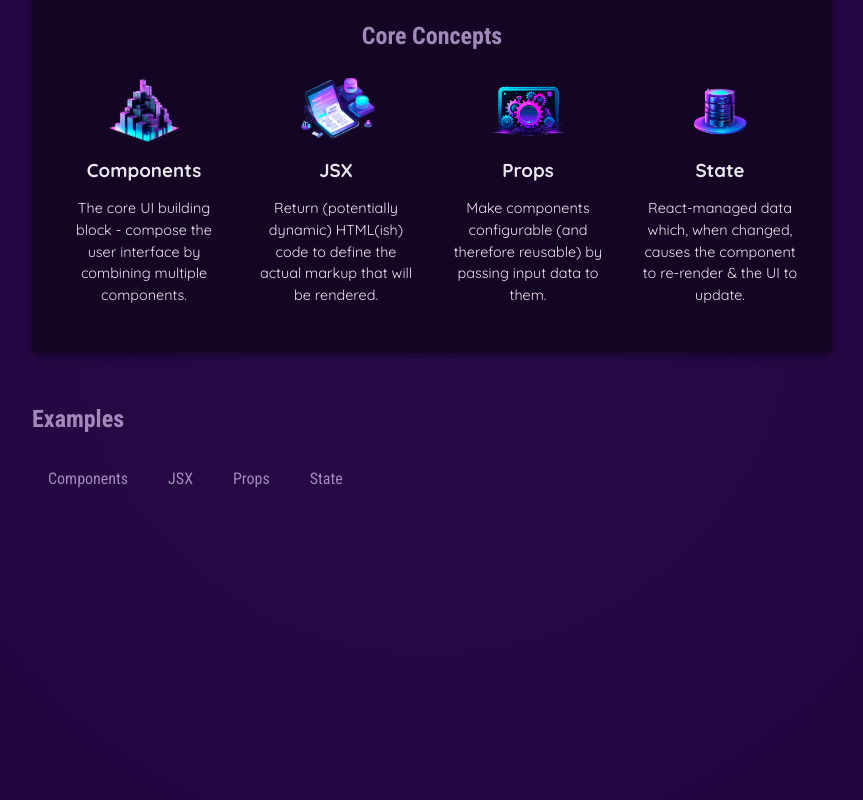
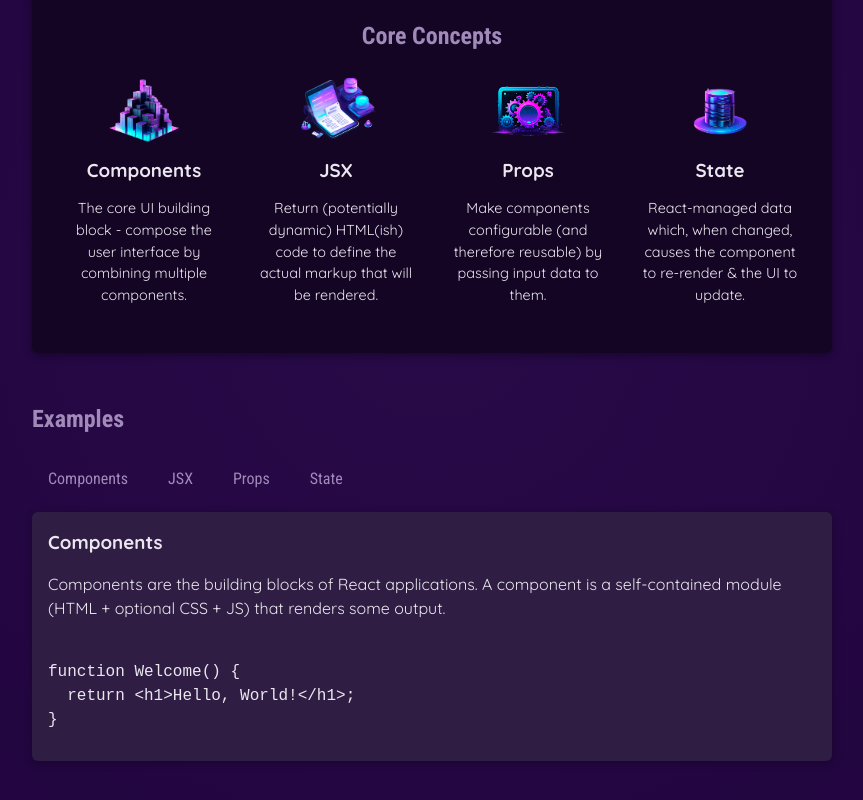
Before and after one commit to about-daniel/react-essentials, a React (Vite) app: page / in a window 1280 px wide. Shown: the part 346-1146 px from the top of the page, without its empty margins (208-1071 px from the left). Built offline with nearby package versions, Linux system fonts and the light colour scheme.

Commit message:
State introduction

```diff
--- a/src/App.jsx
+++ b/src/App.jsx
@@ -1,12 +1,17 @@
+import { useState } from 'react'
 import {CORE_CONCEPTS} from './data.js'
+import {EXAMPLES} from './data.js'
 import Header from './components/Header.jsx'
 import CoreConcept from './components/CoreConcept.jsx'
 import TabButton from './components/TabButton.jsx'
 
 
 function App() {
-  function handleClick(){
-    console.log('ok')
+
+  const [tabContent,setTabContent] = useState('components');
+
+  function handleClick(selectedButton){
+    setTabContent(selectedButton);
   }
   return (
     <div>
@@ -24,11 +29,20 @@
         <section id="examples">
           <h2>Examples</h2>
           <menu>
-            <TabButton onSelect={handleClick}>Components</TabButton>
-            <TabButton onSelect={handleClick}>JSX</TabButton>
-            <TabButton onSelect={handleClick}>Props</TabButton>
-            <TabButton onSelect={handleClick}>State</TabButton>
+            <TabButton onSelect={()=>handleClick('components')}>Components</TabButton>
+            <TabButton onSelect={()=>handleClick('jsx')}>JSX</TabButton>
+            <TabButton onSelect={()=>handleClick('props')}>Props</TabButton>
+            <TabButton onSelect={()=>handleClick('state')}>State</TabButton>
           </menu>
+          <div id="tab-content">
+            <h3>{EXAMPLES[tabContent].title}</h3>
+            <p>{EXAMPLES[tabContent].description}</p>
+            <pre>
+              <code>
+                {EXAMPLES[tabContent].code}
+              </code>
+            </pre>
+          </div>
         </section>
       </main>
     </div>
--- a/src/data.js
+++ b/src/data.js
@@ -29,3 +29,54 @@
       'React-managed data which, when changed, causes the component to re-render & the UI to update.',
   },
 ];
+
+export const EXAMPLES = {
+  components: {
+    title: 'Components',
+    description:
+      'Components are the building blocks of React applications. A component is a self-contained module (HTML + optional CSS + JS) that renders some output.',
+    code: `
+function Welcome() {
+  return <h1>Hello, World!</h1>;
+}`,
+  },
+  jsx: {
+    title: 'JSX',
+    description:
+      'JSX is a syntax extension to JavaScript. It is similar to a template language, but it has full power of JavaScript (e.g., it may output dynamic content).',
+    code: `
+<div>
+  <h1>Welcome {userName}</h1>
+  <p>Time to learn React!</p>
+</div>`,
+  },
+  props: {
+    title: 'Props',
+    description:
+      'Components accept arbitrary inputs called props. They are like function arguments.',
+    code: `
+function Welcome(props) {
+  return <h1>Hello, {props.name}</h1>;
+}`,
+  },
+  state: {
+    title: 'State',
+    description:
+      'State allows React components to change their output over time in response to user actions, network responses, and anything else.',
+    code: `
+function Counter() {
+  const [isVisible, setIsVisible] = useState(false);
+
+  function handleClick() {
+    setIsVisible(true);
+  }
+
+  return (
+    <div>
+      <button onClick={handleClick}>Show Details</button>
+      {isVisible && <p>Amazing details!</p>}
+    </div>
+  );
+}`,
+  },
+};
```
